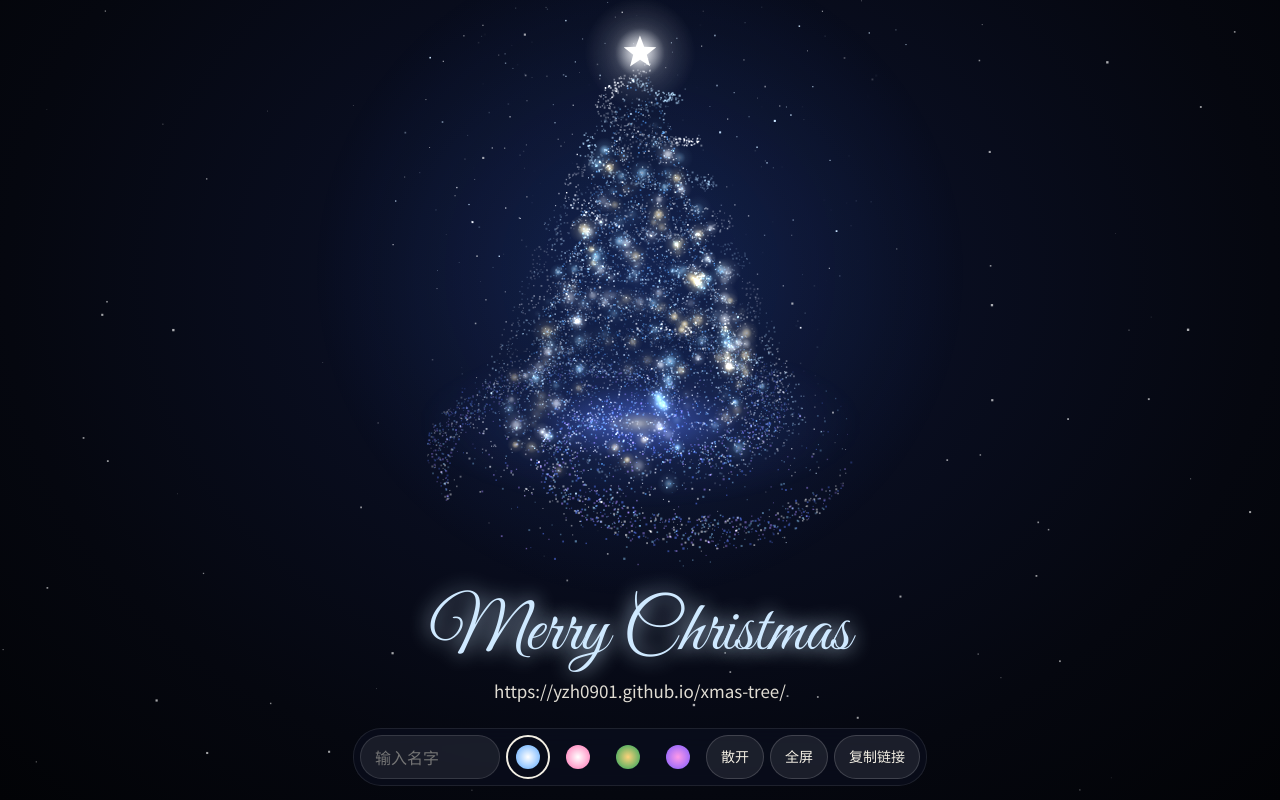
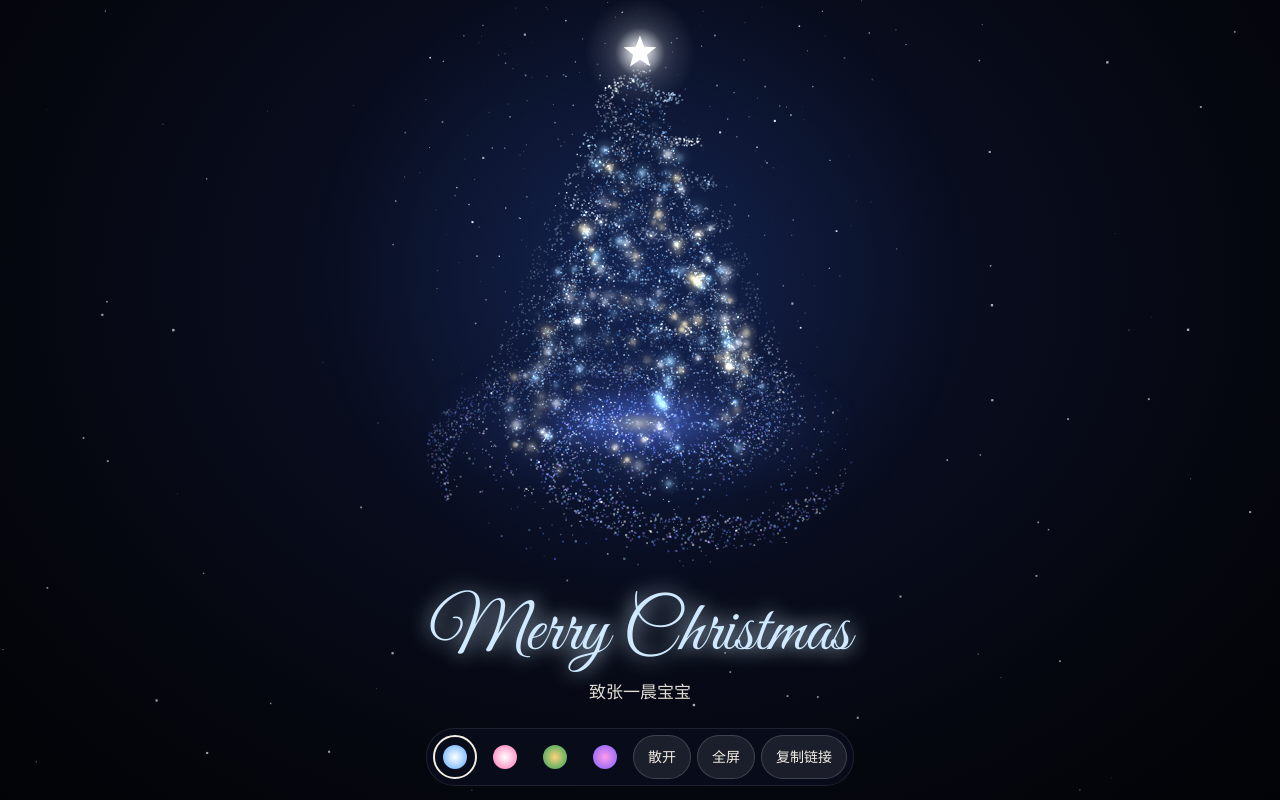
Before and after one commit to yzh0901/xmas-tree, a plain HTML site: page index.html in a window 1280 px wide. Both pictures are taken after a click on the button "复制链接". Drawn offline with Linux system fonts and the light colour scheme; animation ran at ten frames a second.

Commit message:
固定显示致张一晨宝宝，移除名字输入框
Updated greeting message and adjusted input handling.

```diff
--- a/index.html
+++ b/index.html
@@ -23,23 +23,21 @@ body{background:radial-gradient(ellipse at 50% 35%,#0d1430 0%,#05070f 70%,#02030
 .greet h1{font:400 clamp(42px,6.5vw,72px)/1.05 "Great Vibes",cursive;margin:0;color:var(--acc);text-shadow:0 0 20px var(--acc);transition:color .6s,text-shadow .6s}
 .greet p{margin:6px 0 0;font-size:17px;opacity:.92;text-wrap:balance}
 .bar{position:fixed;left:50%;bottom:calc(14px + env(safe-area-inset-bottom));transform:translateX(-50%);display:flex;gap:6px;flex-wrap:wrap;justify-content:center;align-items:center;padding:6px;border-radius:28px;background:rgba(10,14,30,.72);backdrop-filter:blur(10px);border:1px solid rgba(255,255,255,.09);width:max-content;max-width:calc(100% - 20px)}
-.bar input{font-size:16px;font-family:inherit;color:var(--ink);background:rgba(255,255,255,.07);border:1px solid rgba(255,255,255,.12);border-radius:22px;height:44px;padding:0 14px;width:140px}
 .sw{width:44px;height:44px;border-radius:50%;border:2px solid transparent;cursor:pointer;padding:0;display:grid;place-items:center;background:none}
 .sw i{width:24px;height:24px;border-radius:50%;display:block}
 .sw[aria-pressed=true]{border-color:var(--ink)}
 .btn{height:44px;border-radius:22px;border:1px solid rgba(255,255,255,.16);padding:0 14px;font:inherit;font-size:14px;color:var(--ink);background:rgba(255,255,255,.08);cursor:pointer;white-space:nowrap}
-button:focus-visible,input:focus-visible{outline:2px solid var(--acc);outline-offset:2px}
-@media(max-width:600px){.greet{bottom:calc(146px + env(safe-area-inset-bottom))}.bar input{width:150px}}
+button:focus-visible{outline:2px solid var(--acc);outline-offset:2px}
+@media(max-width:600px){.greet{bottom:calc(146px + env(safe-area-inset-bottom))}}
 </style>
 </head>
 <body>
 <canvas id="c" aria-label="一棵由粒子汇聚成的旋转圣诞树"></canvas>
 <div class="greet">
   <h1>Merry Christmas</h1>
-  <p id="line" hidden></p>
+  <p id="line">致张一晨宝宝</p>
 </div>
 <div class="bar">
-  <input id="name" maxlength="16" placeholder="输入名字" aria-label="送给谁">
   <button class="sw" data-p="ice" aria-pressed="true" title="冰雪分层树"><i style="background:radial-gradient(#fff,#5aa8ff)"></i></button>
   <button class="sw" data-p="pink" aria-pressed="false" title="樱花旋涡树"><i style="background:radial-gradient(#fff,#ff6fb1)"></i></button>
   <button class="sw" data-p="classic" aria-pressed="false" title="经典松树"><i style="background:radial-gradient(#ffd27a,#1fa35a)"></i></button>
@@ -50,7 +48,6 @@ button:focus-visible,input:focus-visible{outline:2px solid var(--acc);outline-of
 </div>
 <script>
 {
-const line=document.getElementById('line');
 const reduce=matchMedia('(prefers-reduced-motion: reduce)').matches;
 const cv=document.getElementById('c'),ctx=cv.getContext('2d');
 const rnd=Math.random,TAU=Math.PI*2,clamp=(v,a,b)=>v<a?a:v>b?b:v,cos=Math.cos,sin=Math.sin;
@@ -166,7 +163,7 @@ function frame(now){
   if(!drag){ang+=(reduce?0:.3)*dt+vel*dt;vel*=Math.pow(.04,dt)}
   m=reduce?T:m+clamp(T-m,-dt*.5,dt*.5);
   c=cos(ang);s=sin(ang);
-  const foot=W<600?(line.hidden?220:250):(line.hidden?175:205);
+  const foot=W<600?250:205;
   h=Math.max(150,Math.min((H-foot-50)/1.5,W*.54));
   const blockTop=Math.max(40,(H-foot-1.5*h)*.62+16);
   mid=blockTop+.62*h;cx=W/2;const u=h/420,pal=th.c;
@@ -222,18 +219,12 @@ function frame(now){
 requestAnimationFrame(frame);
 
 /* ---------- controls ---------- */
-const nameEl=document.getElementById('name'),copyBtn=document.getElementById('copy');
-const toParam=new URLSearchParams(location.search).get('to');
-function setName(v){v=v.trim();line.hidden=!v;line.textContent=v?`致 ${v} · 2026 圣诞快乐`:''}
-let saved='';try{saved=localStorage.getItem('xmas-name')||''}catch(e){}
-nameEl.value=toParam!==null?toParam:saved;setName(nameEl.value);
-nameEl.addEventListener('input',()=>{setName(nameEl.value);if(toParam===null){try{localStorage.setItem('xmas-name',nameEl.value)}catch(e){}}});
+const copyBtn=document.getElementById('copy');
 copyBtn.addEventListener('click',()=>{
-  const base=location.hostname.endsWith('github.io')?location.origin+location.pathname:'https://yzh0901.github.io/xmas-tree/';
-  const v=nameEl.value.trim(),url=base+(v?'?to='+encodeURIComponent(v):'');
+  const url=location.hostname.endsWith('github.io')?location.origin+location.pathname:'https://yzh0901.github.io/xmas-tree/';
   const done=t=>{copyBtn.textContent=t;setTimeout(()=>copyBtn.textContent='复制链接',1800)};
-  try{navigator.clipboard.writeText(url).then(()=>done('已复制'),()=>{line.hidden=false;line.textContent=url;done('请手动复制')})}
-  catch(e){line.hidden=false;line.textContent=url;done('请手动复制')}
+  try{navigator.clipboard.writeText(url).then(()=>done('已复制'),()=>done('请复制地址栏链接'))}
+  catch(e){done('请复制地址栏链接')}
 });
 function setTheme(key){
   if(THEMES[key]===th)return;
```
